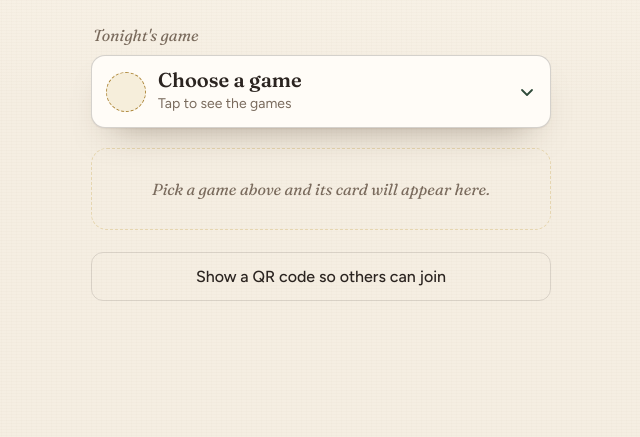
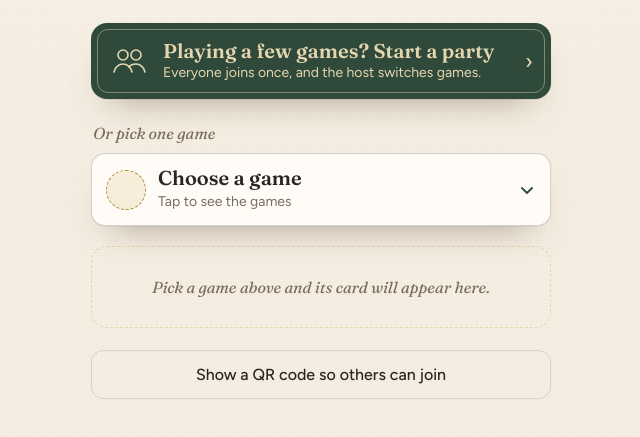
Before and after one commit to MBurleson33/games, a plain HTML site: page index.html in a window 1280 px wide. Shown: the part 223-660 px from the top of the page, without its empty margins (319-959 px from the left). Drawn offline with nearby package versions, Linux system fonts and the light colour scheme.

Commit message:
Menu: Start a party button; Chameleon now at thankful-ebon.vercel.app/chameleon/
Co-Authored-By: Claude Opus 5.5 <noreply@anthropic.com>
Claude-Session: https://claude.ai/code/session_019EJvb86wNSFAiyBU6UiAxT

```diff
--- a/index.html
+++ b/index.html
@@ -88,6 +88,12 @@ h1{margin:0;font-family:var(--serif);font-weight:600;font-variation-settings:"op
 .note{position:relative;z-index:1;text-align:center;font-size:14px;color:var(--muted);margin:12px 0 0}
 
 /* share */
+.party{position:relative;display:flex;align-items:center;gap:14px;text-decoration:none;color:#fbf6ec;background:var(--forest);border-radius:16px;padding:16px 18px;margin:0 0 22px;box-shadow:var(--shadow)}
+.party::after{content:"";position:absolute;inset:6px;border:1px solid rgba(230,214,176,.45);border-radius:11px;pointer-events:none}
+.party svg{width:40px;height:40px;flex:none}
+.party b{display:block;font-family:var(--serif);font-weight:600;font-size:20px;line-height:1.15}
+.party span{font-size:14px;color:var(--gold-soft)}
+.party .go{margin-left:auto;font-size:22px;color:var(--gold-soft)}
 .share{display:block;width:100%;margin-top:22px;border:1px solid var(--line);background:transparent;border-radius:12px;padding:14px 18px;font:500 16px var(--sans);color:var(--ink);cursor:pointer}
 .scrim{position:fixed;inset:0;z-index:10;display:none;align-items:flex-end;justify-content:center;background:rgba(43,36,32,.45);backdrop-filter:blur(2px);padding:16px 16px calc(env(safe-area-inset-bottom) + 16px)}
 .scrim.open{display:flex}
@@ -114,7 +120,13 @@ h1{margin:0;font-family:var(--serif);font-weight:600;font-variation-settings:"op
     <p class="sub">Everyone plays on their own phone.</p>
   </header>
 
-  <span class="lbl" id="ddLbl">Tonight's game</span>
+  <a class="party" href="https://thankful-ebon.vercel.app/party/">
+    <svg viewBox="0 0 40 40" fill="none" stroke="#e6d6b0" stroke-width="1.6" stroke-linecap="round" stroke-linejoin="round" aria-hidden="true"><circle cx="14" cy="14" r="5"/><circle cx="27" cy="14" r="5"/><path d="M5 31c1-5 5-8 9-8s8 3 9 8"/><path d="M20 26c1.5-2 4-3 7-3 4 0 8 3 9 8"/></svg>
+    <span><b>Playing a few games? Start a party</b><span>Everyone joins once, and the host switches games.</span></span>
+    <span class="go" aria-hidden="true">›</span>
+  </a>
+
+  <span class="lbl" id="ddLbl">Or pick one game</span>
   <div class="dd" id="dd">
     <button class="ddBtn" id="ddBtn" type="button" aria-haspopup="listbox" aria-expanded="false" aria-labelledby="ddLbl ddBtn">
       <span class="dot" id="ddDot"></span>
@@ -156,7 +168,7 @@ h1{margin:0;font-family:var(--serif);font-weight:600;font-variation-settings:"op
 {
 const $=id=>document.getElementById(id);
 const GAMES=[
-  {id:"chameleon",name:"Chameleon",color:"#2f4a3a",url:"https://chameleon-ten-pi.vercel.app",mark:`<svg viewBox="0 0 120 84"><g stroke="#e6d6b0" stroke-width="2.4" stroke-linecap="round" stroke-linejoin="round" fill="none"><path d="M6 74 Q60 66 116 74"/><path d="M44 58 L41 71 M58 59 L60 71 M80 58 L78 70 M94 54 L97 69"/><path d="M40 56 C14 60 8 42 18 34 C28 26 40 36 32 44 C28 48 22 45 24 40"/><path d="M38 50 C40 30 64 20 86 26 C98 29 108 38 110 46 C106 54 96 57 86 57 L46 59 C40 59 37 56 38 50Z"/><path d="M60 24 L64 17 L70 22 L76 16 L80 24"/><circle cx="94" cy="40" r="7"/></g><circle cx="95.5" cy="40" r="2.8" fill="#e6d6b0"/></svg>`,
+  {id:"chameleon",name:"Chameleon",color:"#2f4a3a",url:"https://thankful-ebon.vercel.app/chameleon/",mark:`<svg viewBox="0 0 120 84"><g stroke="#e6d6b0" stroke-width="2.4" stroke-linecap="round" stroke-linejoin="round" fill="none"><path d="M6 74 Q60 66 116 74"/><path d="M44 58 L41 71 M58 59 L60 71 M80 58 L78 70 M94 54 L97 69"/><path d="M40 56 C14 60 8 42 18 34 C28 26 40 36 32 44 C28 48 22 45 24 40"/><path d="M38 50 C40 30 64 20 86 26 C98 29 108 38 110 46 C106 54 96 57 86 57 L46 59 C40 59 37 56 38 50Z"/><path d="M60 24 L64 17 L70 22 L76 16 L80 24"/><circle cx="94" cy="40" r="7"/></g><circle cx="95.5" cy="40" r="2.8" fill="#e6d6b0"/></svg>`,
    tag:"Everyone knows the secret word except one bluffer.",
    chips:["3–20 players","10–20 min","Everyone's phone"],
    steps:["One person hosts and reads out a 4-letter code. Everyone joins with it.","Press and hold your card to see the secret word. The chameleon only sees the category.","Go around the circle giving one-word clues, then point at who you think is bluffing."],
```
